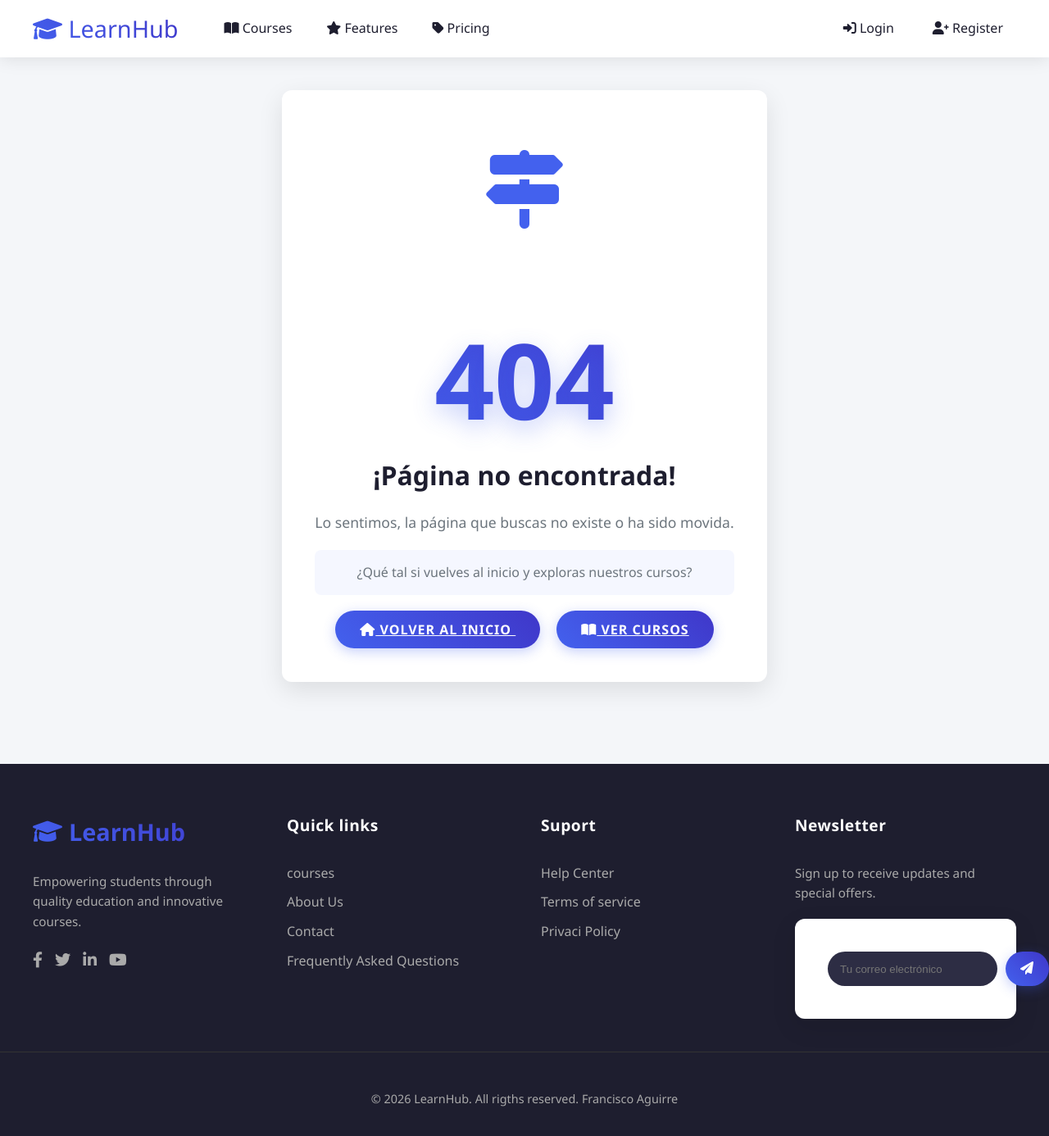
After one commit to Francisco-Aguirr/e-learning-platform, a Django app: page /404/ in a window 1280 px wide. The commit adds this page. Shown: the whole page at 82% size. Run offline with Django 5.2, Linux system fonts and the light colour scheme.

Commit message:
Añadir página 404 personalizada, mejorar mensajes de éxito y error, y agregar funcionalidad para marcar lecciones como completadas

```diff
--- a/config/urls.py
+++ b/config/urls.py
@@ -20,6 +20,10 @@ from django.contrib.auth import views as auth_views
 from courses import views
 from django.conf import settings
 from django.conf.urls.static import static
+from django.shortcuts import render
+
+def handler404(request, exception):
+    return render(request, '404.html', status=404)
 
 urlpatterns = [
     path('admin/', admin.site.urls),
@@ -28,6 +32,8 @@ urlpatterns = [
     path('logout/', auth_views.LogoutView.as_view(next_page='/'), name='logout'),
     path('register/', views.register, name='register'),
     path('', views.home, name='home'),
+    path('404/', lambda request: render(request, '404.html')),
+    path('lesson/<int:lesson_id>/complete/', views.complete_lesson, name='complete_lesson'),
 ]
 
 if settings.DEBUG:
--- a/courses/static/css/style.css
+++ b/courses/static/css/style.css
@@ -1074,3 +1074,146 @@ form {
         margin: 0 auto;
     }
 }
+
+.messages-container {
+    max-width: 800px;
+    margin: 20px auto;
+    padding: 0 20px;
+}
+
+.message {
+    padding: 15px 25px;
+    margin-bottom: 15px;
+    border-radius: 50px;
+    font-weight: 500;
+    text-align: center;
+    animation: slideDown 0.5s ease;
+    box-shadow: var(--box-shadow);
+    display: flex;
+    align-items: center;
+    justify-content: center;
+    gap: 10px;
+}
+
+.message i {
+    font-size: 1.2rem;
+}
+
+.message-success {
+    background: linear-gradient(45deg, #4cc9f0, #4895ef);
+    color: white;
+}
+
+.message-error {
+    background: linear-gradient(45deg, var(--danger-color), #b5179e);
+    color: white;
+}
+
+.message-info {
+    background: linear-gradient(45deg, var(--primary-color), var(--secondary-color));
+    color: white;
+}
+
+@keyframes slideDown {
+    from {
+        opacity: 0;
+        transform: translateY(-20px);
+    }
+    to {
+        opacity: 1;
+        transform: translateY(0);
+    }
+}
+.progress-bar-fill{
+    width: var(--progress);
+}
+
+/* ===== PÁGINA 404 ===== */
+.error-page {
+    min-height: 70vh;
+    display: flex;
+    align-items: center;
+    justify-content: center;
+    text-align: center;
+    padding: 40px 20px;
+}
+
+.error-content {
+    max-width: 600px;
+    background: white;
+    padding: 50px 40px;
+    border-radius: var(--border-radius);
+    box-shadow: var(--box-shadow);
+}
+
+.error-icon {
+    font-size: 6rem;
+    color: var(--primary-color);
+    margin-bottom: 20px;
+    animation: float 3s ease-in-out infinite;
+}
+
+@keyframes float {
+    0% { transform: translateY(0px); }
+    50% { transform: translateY(-20px); }
+    100% { transform: translateY(0px); }
+}
+
+.error-code {
+    font-size: 8rem;
+    font-weight: 800;
+    line-height: 1;
+    background: linear-gradient(45deg, var(--primary-color), var(--secondary-color));
+    -webkit-background-clip: text;
+    -webkit-text-fill-color: transparent;
+    margin-bottom: 20px;
+    text-shadow: 0 10px 30px rgba(67, 97, 238, 0.3);
+}
+
+.error-title {
+    font-size: 2rem;
+    color: var(--dark-color);
+    margin-bottom: 15px;
+}
+
+.error-message {
+    font-size: 1.1rem;
+    color: var(--gray-color);
+    margin-bottom: 20px;
+    line-height: 1.6;
+}
+
+.error-suggestion {
+    font-size: 1rem;
+    color: var(--gray-color);
+    margin-bottom: 30px;
+    padding: 15px;
+    background: rgba(67, 97, 238, 0.05);
+    border-radius: 8px;
+}
+
+.error-content .btn {
+    margin: 5px 10px;
+    min-width: 180px;
+}
+
+/* Responsive */
+@media (max-width: 768px) {
+    .error-code {
+        font-size: 5rem;
+    }
+
+    .error-title {
+        font-size: 1.5rem;
+    }
+
+    .error-content {
+        padding: 30px 20px;
+    }
+
+    .error-content .btn {
+        display: block;
+        width: 100%;
+        margin: 10px 0;
+    }
+}
--- /dev/null
+++ b/courses/templates/404.html
@@ -0,0 +1,31 @@
+{% extends "base.html" %}
+
+{% block content %}
+<div class="container error-page">
+    <div class="error-content">
+        <!-- Ilustración o icono grande -->
+        <div class="error-icon">
+            <i class="fas fa-map-signs"></i>
+        </div>
+
+        <h1 class="error-code">404</h1>
+        <h2 class="error-title">¡Página no encontrada!</h2>
+
+        <p class="error-message">
+            Lo sentimos, la página que buscas no existe o ha sido movida.
+        </p>
+
+        <p class="error-suggestion">
+            ¿Qué tal si vuelves al inicio y exploras nuestros cursos?
+        </p>
+
+        <a href="/" class="btn btn-primary">
+            <i class="fas fa-home"></i> Volver al inicio
+        </a>
+
+        <a href="/courses/" class="btn btn-outline">
+            <i class="fas fa-book-open"></i> Ver cursos
+        </a>
+    </div>
+</div>
+{% endblock %}
--- a/courses/templates/base.html
+++ b/courses/templates/base.html
@@ -40,9 +40,10 @@
 
     <!-- Mensajes -->
    {% if messages %}
-    <div class="messages">
+<div class="messages-container">
     {% for message in messages %}
-        <div style="background: {% if message.tags == 'success' %}#d4edda{% elif message.tags == 'error' %}#f8d7da{% else %}#d1ecf1{% endif %}; color: {% if message.tags == 'success' %}#155724{% elif message.tags == 'error' %}#721c24{% else %}#0c5460{% endif %};">
+    <div class="message message-{{ message.tags }}">
+        <i class="fas fa-{% if message.tags == 'success' %}check-circle{% elif message.tags == 'error' %}exclamation-circle{% else %}info-circle{% endif %}"></i>
         {{ message }}
     </div>
     {% endfor %}
@@ -63,7 +64,7 @@
                     <i class="fas fa-graduation-cap"></i> LearnHub
                 </h3>
                 <p class="footer-description">
-                    Empoderando estudiantes con educación de calidad y cursos innovadores.
+                    Empowering students through quality education and innovative courses.
                 </p>
                 <div class="social-links">
                     <a href="#" aria-label="Facebook"><i class="fab fa-facebook-f"></i></a>
@@ -75,29 +76,29 @@
 
             <!-- Columna 2: Enlaces rápidos -->
             <div class="footer-col">
-                <h4 class="footer-title">Enlaces rápidos</h4>
+                <h4 class="footer-title">Quick links</h4>
                 <ul class="footer-links">
-                    <li><a href="/courses/">Todos los cursos</a></li>
-                    <li><a href="/about/">Sobre nosotros</a></li>
-                    <li><a href="/contact/">Contacto</a></li>
-                    <li><a href="/faq/">Preguntas frecuentes</a></li>
+                    <li><a href="/courses/">courses</a></li>
+                    <li><a href="/about/">About Us</a></li>
+                    <li><a href="/contact/">Contact</a></li>
+                    <li><a href="/faq/">Frequently Asked Questions</a></li>
                 </ul>
             </div>
 
             <!-- Columna 3: Soporte -->
             <div class="footer-col">
-                <h4 class="footer-title">Soporte</h4>
+                <h4 class="footer-title">Suport</h4>
                 <ul class="footer-links">
-                    <li><a href="/help/">Centro de ayuda</a></li>
-                    <li><a href="/terms/">Términos de servicio</a></li>
-                    <li><a href="/privacy/">Política de privacidad</a></li>
+                    <li><a href="/help/">Help Center</a></li>
+                    <li><a href="/terms/">Terms of service</a></li>
+                    <li><a href="/privacy/">Privaci Policy</a></li>
                 </ul>
             </div>
 
             <!-- Columna 4: Newsletter -->
             <div class="footer-col">
                 <h4 class="footer-title">Newsletter</h4>
-                <p class="footer-description">Suscríbete para recibir novedades y ofertas.</p>
+                <p class="footer-description">Sign up to receive updates and special offers.</p>
                 <form class="newsletter-form" method="post" action="#">
                     {% csrf_token %}
                     <input type="email" placeholder="Tu correo electrónico" required>
@@ -109,7 +110,7 @@
         </div>
 
         <div class="footer-bottom">
-            <p>&copy; 2026 LearnHub. Todos los derechos reservados.</p>
+            <p>&copy; 2026 LearnHub. All rigths reserved. Francisco Aguirre</p>
         </div>
     </footer>
 </body>
```
Also changed, not shown: courses/templates/lesson_detail.html (+11 -13 lines), courses/views.py (+14 -0 lines), db.sqlite3. Lines whose indentation alone changed are shown as unchanged.
